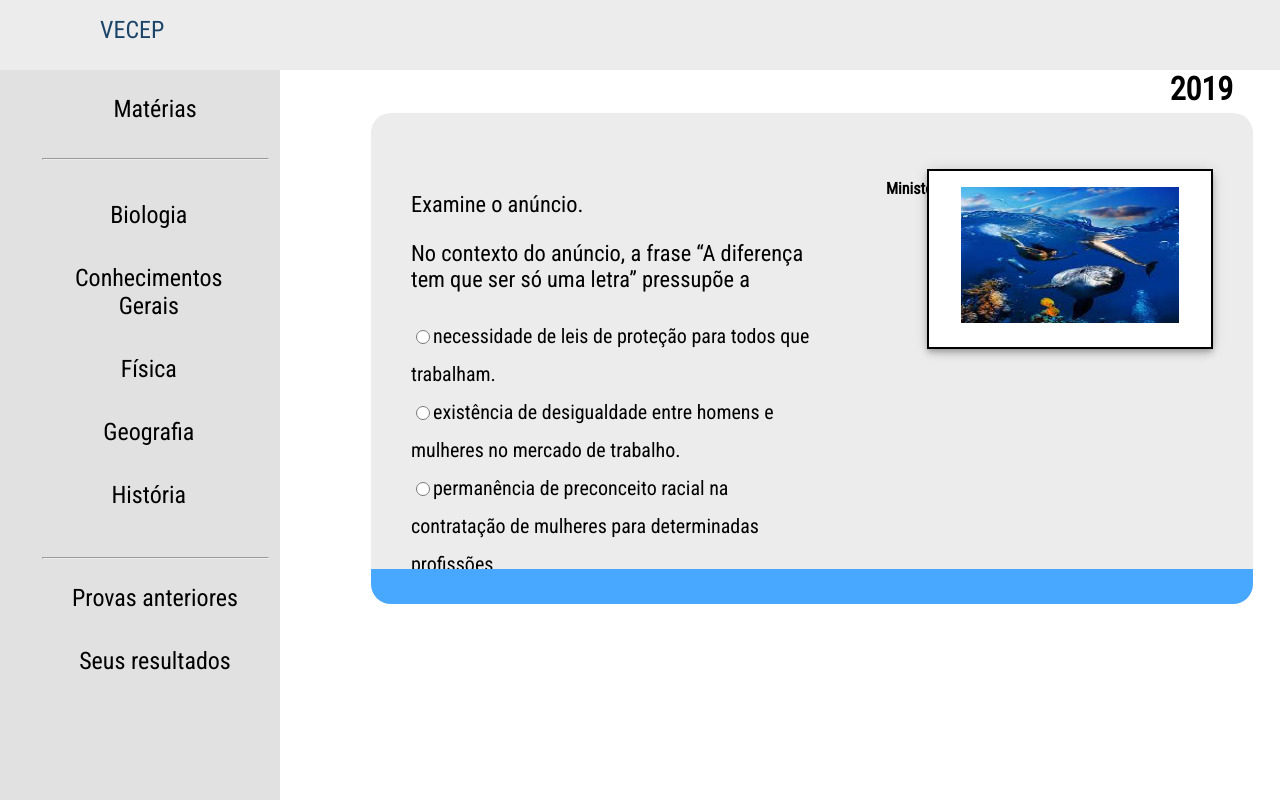
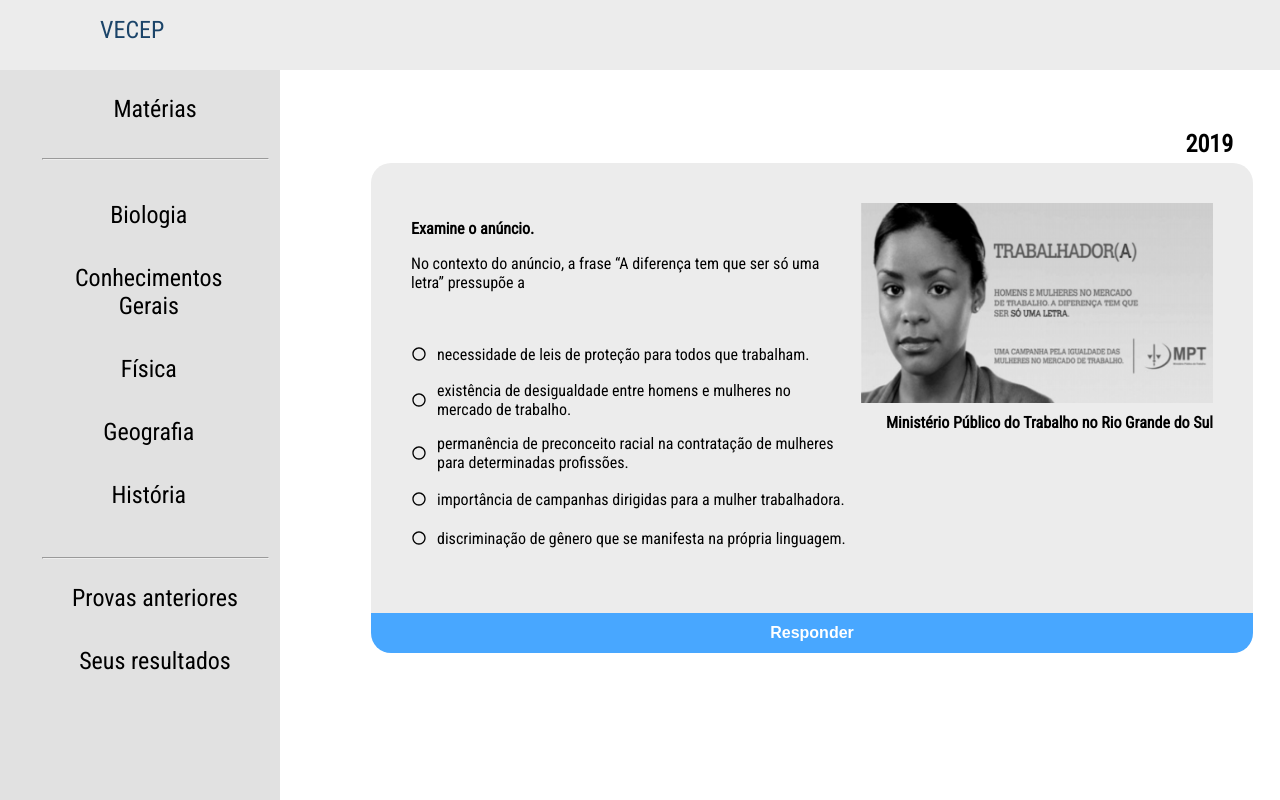
Before and after one commit to vecep/vecep-fuvest, a React (Create React App) app in the folder vecep/: page /Exercises in a window 1280 px wide. Built offline with nearby package versions, Linux system fonts and the light colour scheme.

Commit message:
Card stylization

```diff
--- a/vecep/src/components/card/Card.css
+++ b/vecep/src/components/card/Card.css
@@ -1,96 +1,136 @@
-.card {
-  background: #ECECEC;
-  border-top: 16px solid transparent;
-  border-bottom: 35px solid #48A7FF;
-  width: 65vw;
-  height: 50vh;
-  margin-left: 5vw;
-  text-align: left;
-  padding: 40px 10px 0 40px;
-  border-radius: 20px;
-  display: flex;
-  flex-direction: row;
-  overflow-y: scroll;
-  justify-content: space-between
-}
-
-.question {
-  color: black;
-  font-size: 20px;
-  vertical-align: middle;
-}
-
-.radio {
-  width: 14px;
-  height: 14px;
-}
-
 .question-container {
   display: flex;
   flex-direction: column;
   text-align: right;
   font-size: 2em;
   color: black;
+  margin-top: 60px;
 }
 
 .question-container > span {
   margin-right: 20px;
   margin-bottom: 5px;
   font-weight: bold;
+  font-size: 1.5rem;
+}
+
+.card-container {
+  margin-left: 5vw;
+}
+
+.card-header {
+  background: #ECECEC;
+  border-top: 40px solid transparent;
+  width: 65vw;
+  height: 50vh;
+  text-align: left;
+  padding: 0 10px 10px 40px;
+  border-radius: 20px 20px 0 0;
+  display: flex;
+}
+
+.card-footer {
+  display: flex;
+  justify-content: center;
+  background: #48A7FF;
+  color: white;
+  height: 40px;
+  border-radius: 0 0 20px 20px;
+  transition: 0.5s;
+}
+
+
+.card-footer:hover {
+  background: #369bf7
+}
+
+.answer {
+  border: none;
+  background-color: transparent;
+  font-size: 1rem;
+  cursor: pointer;
+  display: inline-block;
+  color: white;
+  font-weight: bold;
+  width: 100%;
+}
+
+.card-content {
+  display: flex;
+  flex-direction: row;
+  justify-content: space-between;
+  overflow: auto;
 }
 
 .question-text {
   overflow-wrap: break-word;
-  width: 50%;
+  width: 60%;
   height: 100%;
 }
 
 .question-instruction-basic {
-  font-size: 0.7em;
+  font-size: 0.5em;
+  font-weight: 600;
 }
 
 .question-instruction-text {
-  font-size: 0.7em;
+  font-size: 0.5em;
+  margin-bottom: 50px;
 }
 
-.question-image {
+.options-container {
+  display: flex;
+  align-items: center;
+  margin-bottom: 15px;
+}
+
+.options-container svg {
+  width: 1rem;
+}
+
+.question {
+  color: black;
+  font-size: 1rem;
+  margin-left: 10px;
+}
+
+.question-ref {
   display: flex;
   flex-direction: column;
   align-items: flex-end;
   margin: 0 30px 0 15px;
 }
 
-.question-image > span {
+.question-ref > span {
   margin-top: 10px;
   font-size: 0.5em;
   font-weight: bold;
 }
 
-.question-image > img {
+.question-ref > img {
   min-width: 100px;
   min-height: 100px;
-  width: 17vw;
-  height: 17vh;
+  width: 100%;
+  height: 50%;
 }
 
 /* width */
-.card::-webkit-scrollbar {
+.card-content::-webkit-scrollbar {
   width: 7px;
 }
 
-/* Handle */
-.card::-webkit-scrollbar-thumb {
+/* handle */
+.card-content::-webkit-scrollbar-thumb {
   background: #B5B5B5;
   border-radius: 10px;
 }
 
-/* Handle on hover */
-.card::-webkit-scrollbar-thumb:hover {
+/* background */
+.card-content::-webkit-scrollbar-track {
+  background: grey;
+  border-radius: 20px;
+}
+
+.card-content::-webkit-scrollbar-thumb:hover {
   background: grey;
 }
-
-.batatinha {
-  display: flex;
-  border: 0px;
-  vertical-align: middle;
-}
--- a/vecep/src/components/card/Card.jsx
+++ b/vecep/src/components/card/Card.jsx
@@ -1,33 +1,8 @@
 import React, { useState } from 'react';
+import Radio from '@material-ui/core/Radio';
+import { withStyles } from '@material-ui/core/styles';
+import question_image from '../../images/question_image.png'
 import './Card.css';
-import fallen from '../../images/fallen.jpg'
-import Modal from '@material-ui/core/Modal';
-
-import { makeStyles } from '@material-ui/core/styles';
-
-const useStyles = makeStyles(theme => ({
-    paper: {
-      position: 'absolute',
-      width: 400,
-      backgroundColor: theme.palette.background.paper,
-      border: '2px solid #000',
-      boxShadow: theme.shadows[5],
-      padding: theme.spacing(2, 4, 3),
-    },
-  }));
-
-const Card = () => {
-    const [open, setOpen] = useState(false);
-    const classes = useStyles();
-
-    const handleOpen = () => {
-        setOpen(true);
-    };
-
-    const handleClose = () => {
-            setOpen(false);
-    };
-
 
 const mockedQuestions = ["necessidade de leis de proteção para todos que trabalham.",
     "existência de desigualdade entre homens e mulheres no mercado de trabalho.",
@@ -35,38 +10,62 @@ const Card = () => {
     "importância de campanhas dirigidas para a mulher trabalhadora.",
     "discriminação de gênero que se manifesta na própria linguagem."]
 
-    const renderRadio = () => (
+const OptionRadio = withStyles({
+    root: {
+        color: 'black',
+        padding: 0,
+
+        '&$checked': {
+        color: '#48A7FF',
+        },
+    },
+    checked: {},
+})((props) => <Radio color="default" {...props} />);
+
+const Card = () => {
+    const [selectedValue, setSelectedValue] = useState();
+
+    const handleChange = (event) => {
+        setSelectedValue(event.target.value);
+    };
+
+    const renderOptions = () => (
         mockedQuestions.map(q =>
-                <>
-                <input className="radio" type="radio" id={mockedQuestions.indexOf(q)} name="fav_language" value="HTML" />
-                <label className="question" for={mockedQuestions.indexOf(q)}>{q}</label><br />
-                </>
+            <div className="options-container">
+                <OptionRadio
+                    checked={selectedValue === q}
+                    onChange={handleChange}
+                    value={q}
+                />
+                <span className="question">{q}</span>
+            </div>
         )
     );
 
     return (
         <div className="question-container">
             <span>2019</span>
-        <div className="card">
+            <div className="card-container">
+                <div className="card-header">
+                    <div className="card-content">
                         <div className="question-text">
                             <p className="question-instruction-basic">Examine o anúncio.</p>
                             <p className="question-instruction-text">No contexto do anúncio, a frase “A diferença tem que ser só uma letra” pressupõe a</p>
-                {renderRadio()}
+
+                            {renderOptions()}
                         </div>
-            <div className="question-image">
-                <img src={fallen} alt="" onClick={handleOpen} className={classes.paper}/>
-                <Modal
-                    open={open}
-                    onClose={handleClose}
-                >
-                    <div className="batatinha">
-                        <img src={fallen} alt=""/>
+                        <div className="question-ref">
+                            <img src={question_image} alt="" />
+                            <span>Ministério Público do Trabalho no Rio Grande do Sul</span>
                         </div>
-                </Modal>
-                <span>Ministério Público do Trabalho no Rio Grande do Sul</span>
+                    </div>
+                </div>
+                <div className="card-footer">
+                    <button className="answer">Responder</button>
                 </div>
             </div>
         </div>
     )
 };
+
 export default Card;
```
Also changed, not shown: vecep/src/images/fallen.jpg (deleted), vecep/src/images/question_image.png (added). Lines whose indentation alone changed are shown as unchanged.
